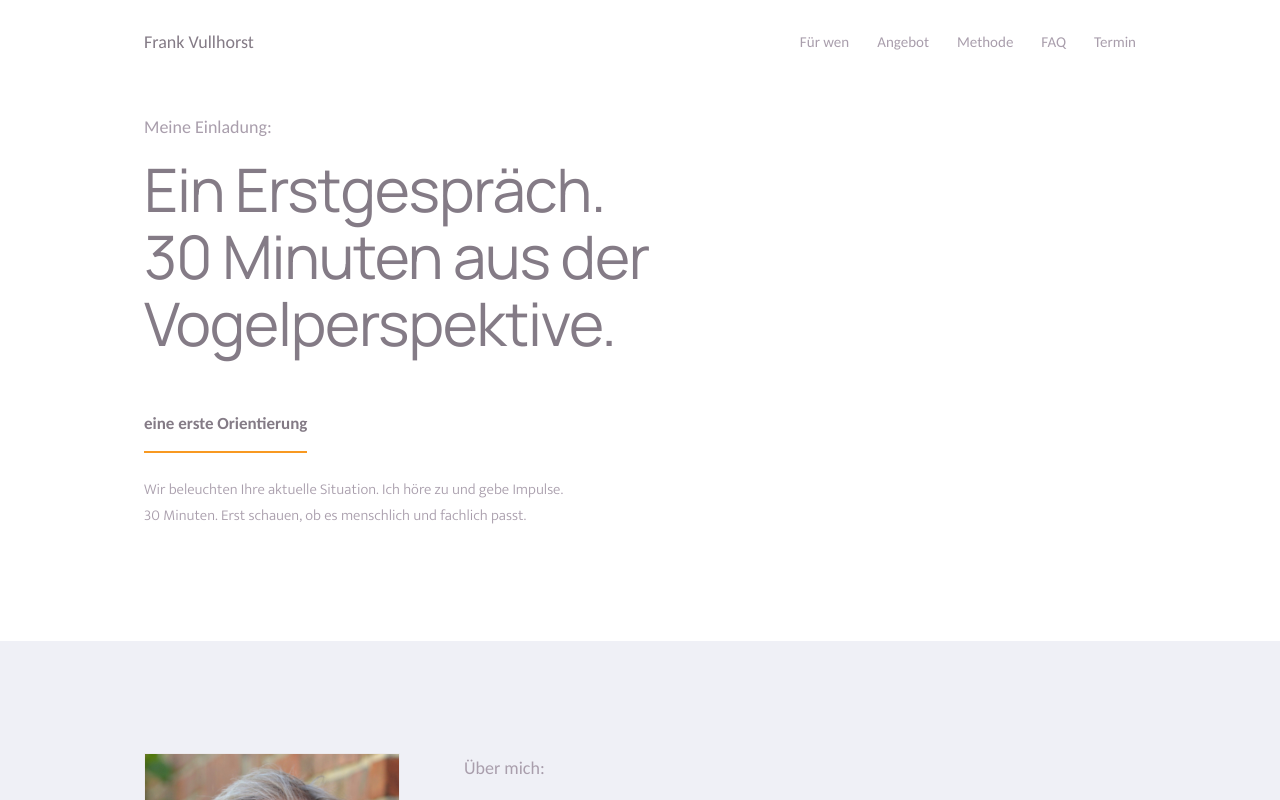
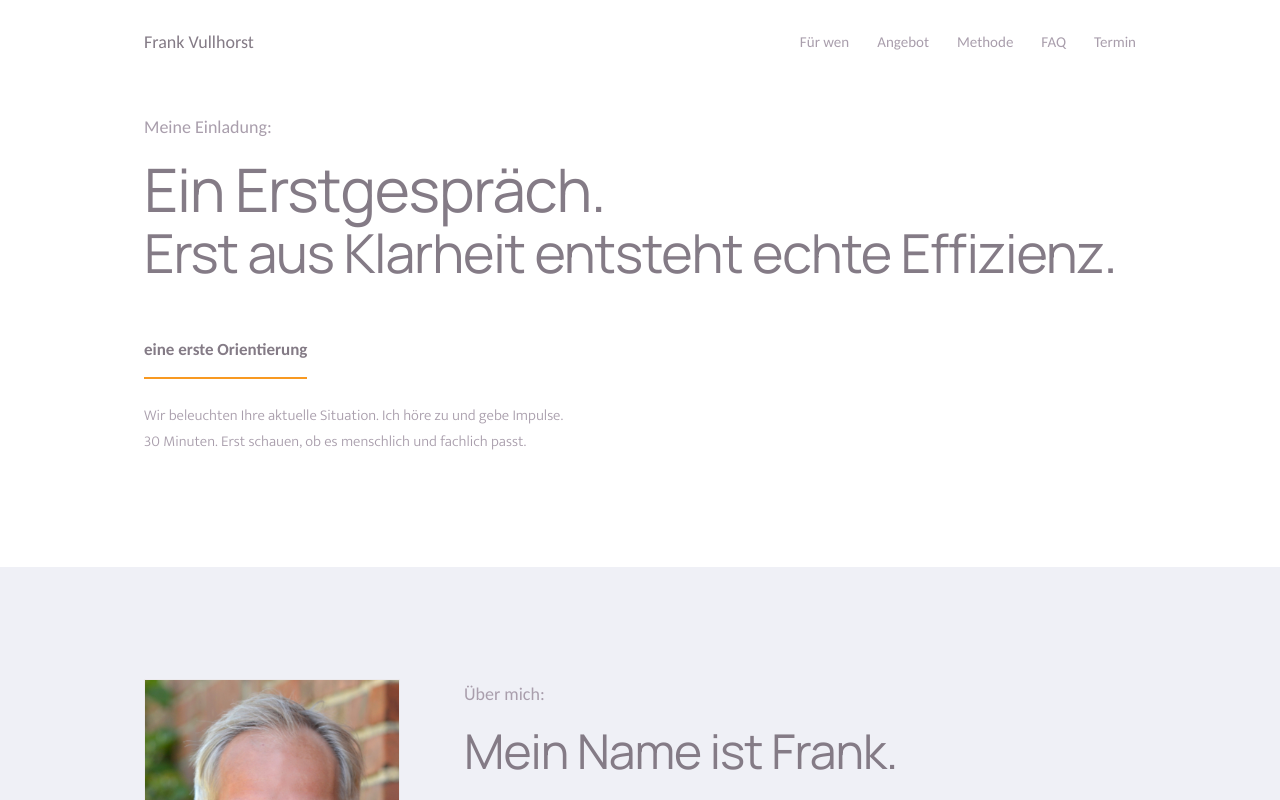
Before and after one commit to HorstDuebel/LandingPage_v2, a Next.js app in the folder web/: page / in a window 1280 px wide. Shown: the top 800 px of the page. Built offline with nearby package versions, Linux system fonts and the light colour scheme.

Commit message:
UX: wertorientierte CTAs und Conversion-Microcopy

```diff
--- a/web/src/app/globals.css
+++ b/web/src/app/globals.css
@@ -83,6 +83,11 @@ body {
 
 .display-title-line {
   display: block;
+}
+
+.display-title-line--single {
+  white-space: nowrap;
+  font-size: clamp(1.5rem, 4.2vw, 3.75rem);
 }
 
 .section-title {
--- a/web/src/app/page.tsx
+++ b/web/src/app/page.tsx
@@ -16,14 +16,16 @@ export default function Home() {
         {/* Hero – Einladung wie susannevolkwein.de */}
         <section className="section-block bg-[var(--surface)] pt-28 md:pt-32">
           <div className="page-container">
-            <div className="prose-width">
+            <div>
               <p className="section-kicker">Meine Einladung:</p>
               <h1 className="display-title">
                 <span className="display-title-line">Ein Erstgespräch.</span>
-                <span className="display-title-line">30 Minuten aus der Vogelperspektive.</span>
+                <span className="display-title-line display-title-line--single">
+                  Erst aus Klarheit entsteht echte Effizienz.
+                </span>
               </h1>
 
-              <div className="mt-10 flex flex-col gap-4 sm:flex-row sm:items-start sm:gap-8">
+              <div className="prose-width mt-10 flex flex-col gap-4 sm:flex-row sm:items-start sm:gap-8">
                 <PrimaryCtaLink className="btn-primary !w-auto sm:max-w-none">
                   {cta.primary.hero}
                 </PrimaryCtaLink>
```
